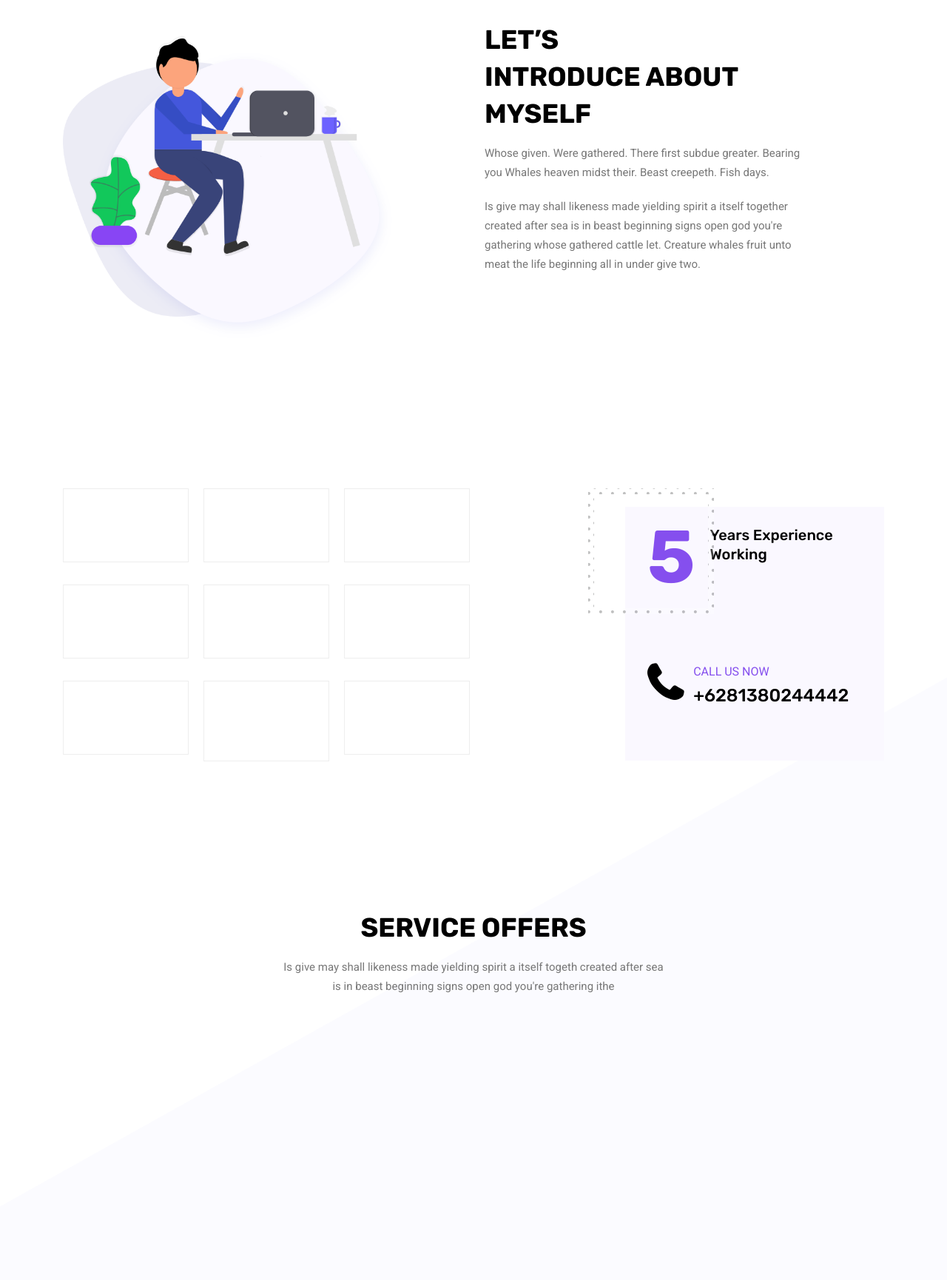
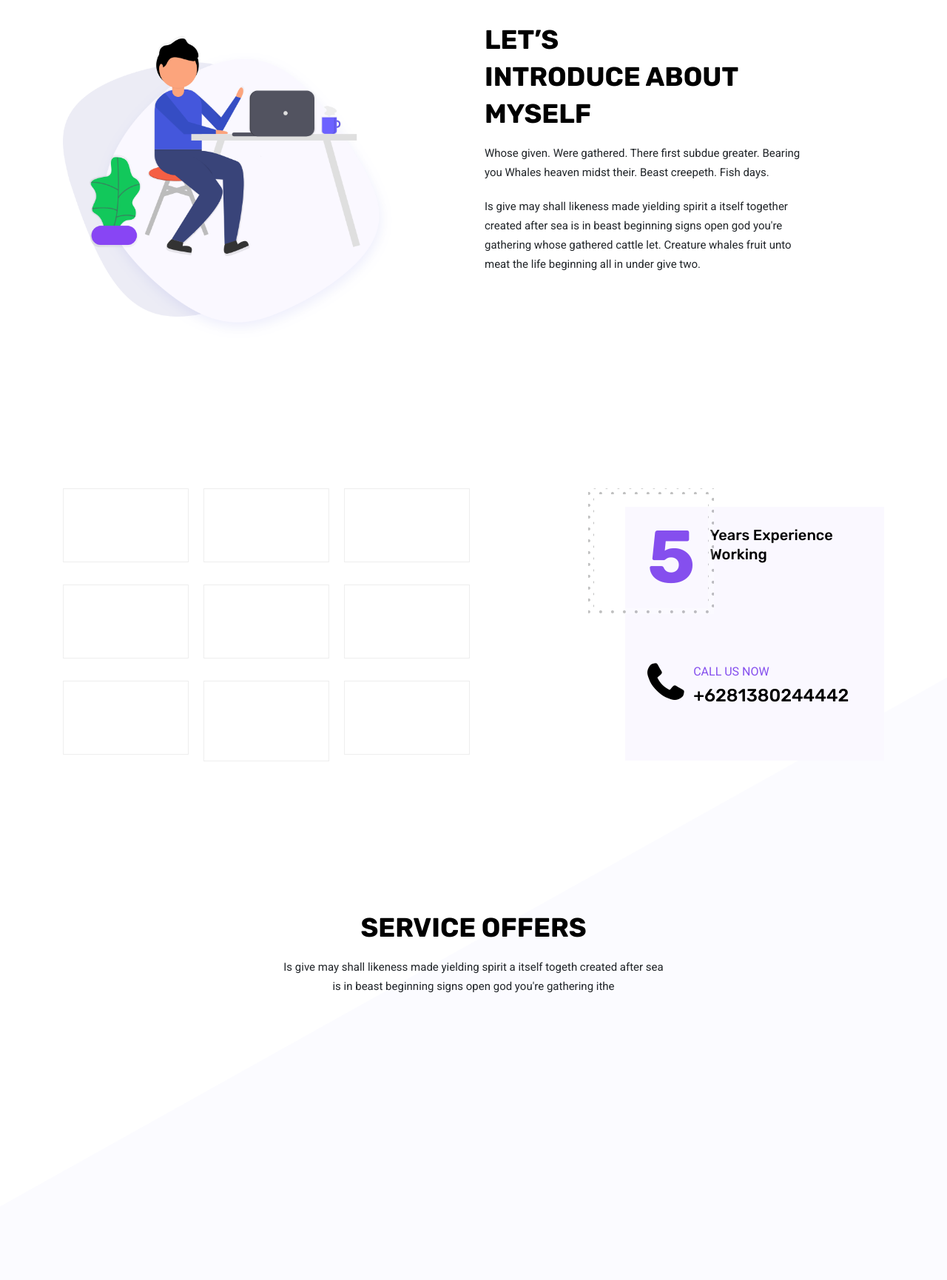
Before and after one commit to rizaldinaldianputra/rizaldinaldianputra.github.io, a PHP site: page /index.html in a window 1280 px wide. Shown: the part 800-2530 px from the top of the page at 74% size. Run offline with PHP 8.4, Linux system fonts and the light colour scheme; some libraries are stand-ins or nearby versions.

Commit message:
fix issue

```diff
--- a/css/style.css
+++ b/css/style.css
@@ -30,7 +30,6 @@ body {
   font-size: 15px;
   font-family: "Roboto", sans-serif;
   font-weight: 400;
-  color: #777777;
   background: url(../img/body-bg.png) no-repeat center; }
 
 h1,
```
